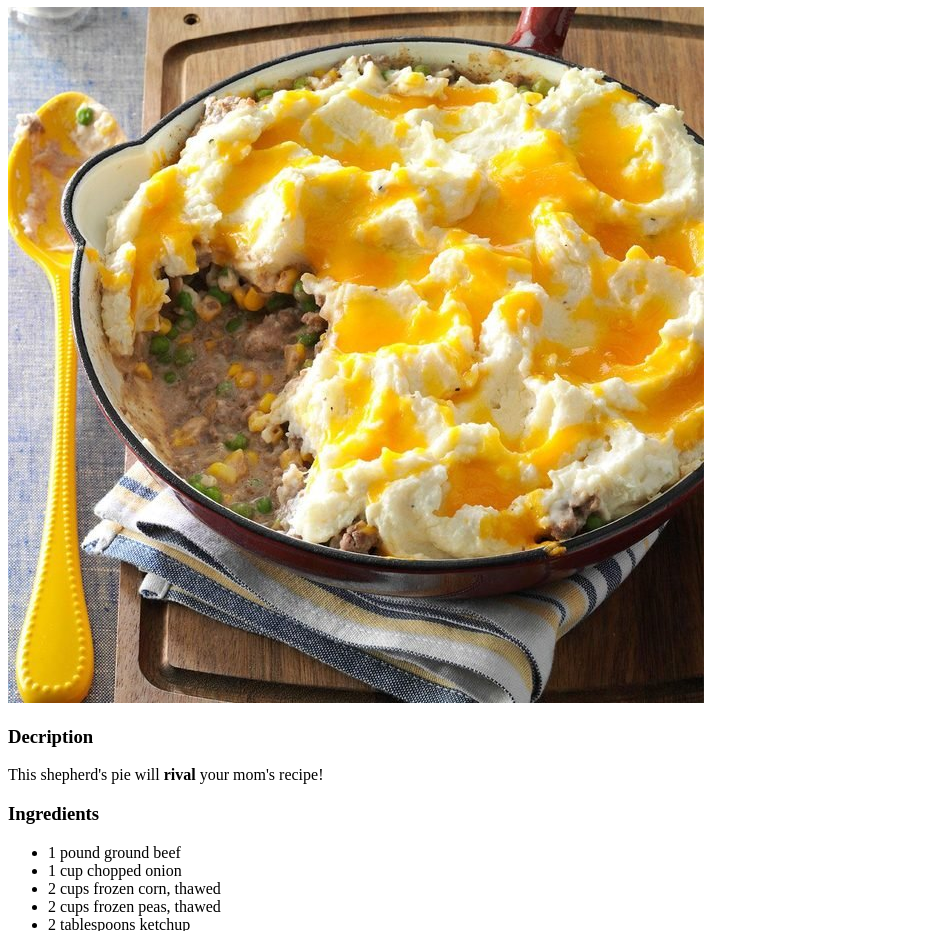
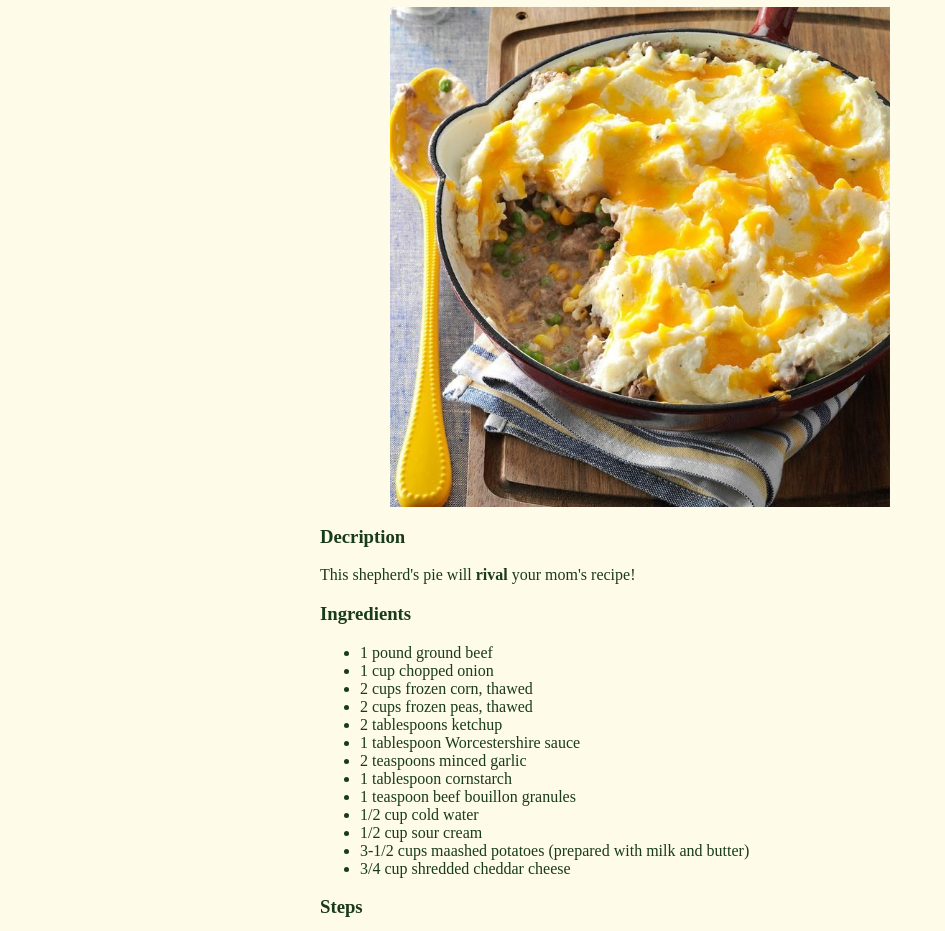
Before and after one commit to Genslei/odin-recipes, a plain HTML site: page recipes/shepherds-pie.html in a window 1280 px wide. Shown: the part 73-1004 px from the top of the page, without its empty margins (0-945 px from the left). Drawn offline with Linux system fonts and the light colour scheme.

Commit message:
Add styles.css, link to respective pages, modify color, and positioning

```diff
--- /dev/null
+++ b/recipes/css/styles.css
@@ -0,0 +1,28 @@
+body {
+    background-color: #FEFBE9;
+    width: 50%;
+    margin: auto;
+    text-align: justify;
+}
+
+.info,
+.list {
+    color: #183a1d;
+}
+
+img {
+    display: block;
+    height: auto;
+    margin: 0 auto;
+    width: 500px;
+
+}
+
+.subtitle {
+    color: #183a1d;
+}
+
+.title {
+    color: #b96710;
+    text-align: center;
+}
--- a/recipes/shepherds-pie.html
+++ b/recipes/shepherds-pie.html
@@ -3,14 +3,15 @@
     <head>
         <meta charset="UTF-8">
         <title>Shepherd's Pie</title>
+        <link rel="stylesheet" href="./css/styles.css">
     </head>
     <body>
-        <h1>Skillet Shepherd's Pie</h1>
-        <img src="./images/shepherds-pie.jpg" alt="shepherd's pie image">
-        <h3>Decription</h3>
-        <p>This shepherd's pie will <strong>rival</strong> your mom's recipe!</p>
-        <h3>Ingredients</h3>
-        <ul>
+        <h1 class="title">Skillet Shepherd's Pie</h1>
+        <img src="./images/shepherds-pie.jpg" alt="shepherd's pie image" style="text-align: center;">
+        <h3 class="subtitle">Decription</h3>
+        <p class="info">This shepherd's pie will <strong>rival</strong> your mom's recipe!</p>
+        <h3 class="subtitle">Ingredients</h3>
+        <ul class="list">
             <li>1 pound ground beef</li>
             <li>1 cup chopped onion</li>
             <li>2 cups frozen corn, thawed</li>
@@ -25,8 +26,8 @@
             <li>3-1/2 cups maashed potatoes (prepared with milk and butter)</li>
             <li>3/4 cup shredded cheddar cheese</li>
         </ul>
-        <h3>Steps</h3>
-        <ol>
+        <h3 class="subtitle">Steps</h3>
+        <ol class="list">
             <li>In a large skillet, cook beef and onion over medium heat until meat is no longer pink and drain.</li>
             <li>Stir in the corn, peas, ketchup, Worcestershire sauce and garlic.</li>
             <li>Reduce heat to medium-low, cover, and cook for 5 minutes.</li>
```
Also changed, not shown: index.html (+17 -4 lines), recipes/chicken-dumpling.html (+8 -7 lines), recipes/shrimp-scampi.html (+9 -8 lines), 1 other file.
